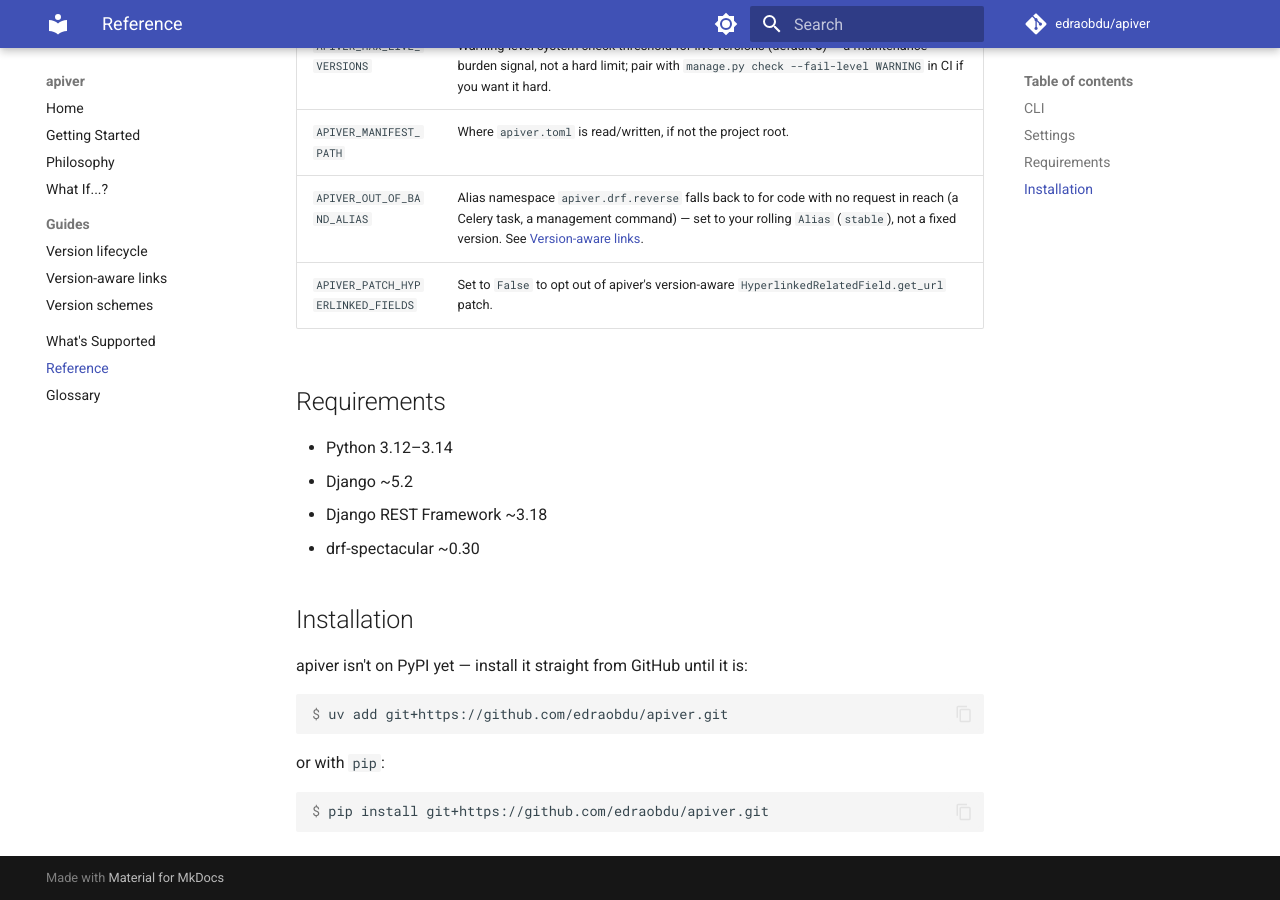
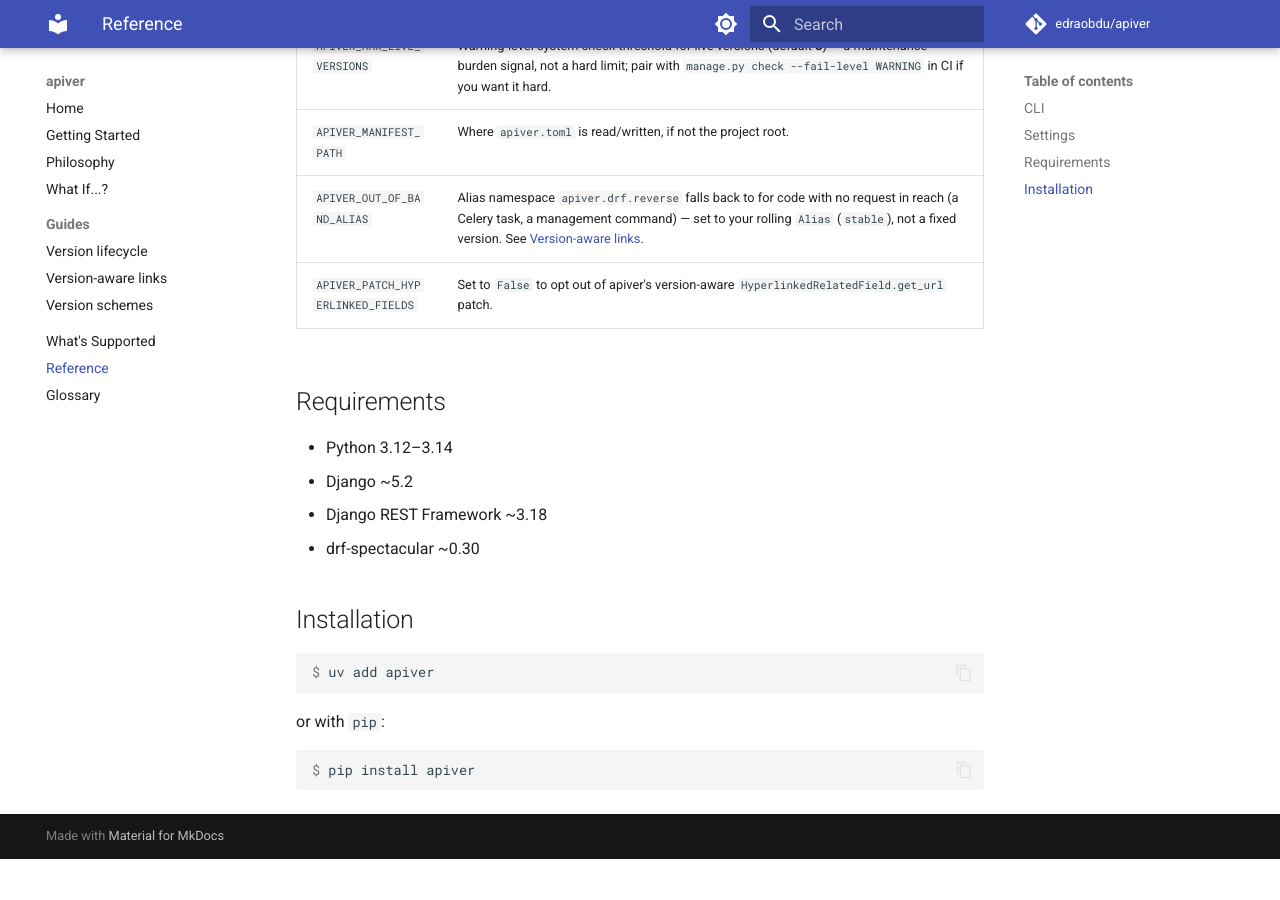
Before and after one commit to edraobdu/apiver, an MkDocs documentation site: the page built from docs/reference.md, in a window 1280 px wide and 900 px high, scrolled down 1805 px. Built offline with MkDocs 1.6.1 and Material for MkDocs 9.7.7, drawn with Linux system fonts in a browser that asks for light colours; comment, search, counter and statistics services are not loaded; after the commit the page ends 2664 px from its top, so only the background shows below that.

Commit message:
ci: allow manually triggering the publish workflow
Add workflow_dispatch so a release can be pushed to PyPI without
drafting a GitHub Release first. Also update the install docs now
that apiver is published, pointing at PyPI instead of the GitHub
git+https URL.

Co-Authored-By: Claude Sonnet 5 <noreply@anthropic.com>

````diff
--- a/docs/reference.md
+++ b/docs/reference.md
@@ -45,14 +45,12 @@ then `DJANGO_SETTINGS_MODULE`, then `[tool.apiver].django_settings_module` in `p
 
 ## Installation
 
-apiver isn't on PyPI yet — install it straight from GitHub until it is:
-
 ```console
-$ uv add git+https://github.com/edraobdu/apiver.git
+$ uv add apiver
 ```
 
 or with `pip`:
 
 ```console
-$ pip install git+https://github.com/edraobdu/apiver.git
+$ pip install apiver
 ```
````
Also changed, not shown: README.md (+2 -4 lines), 1 other file.
